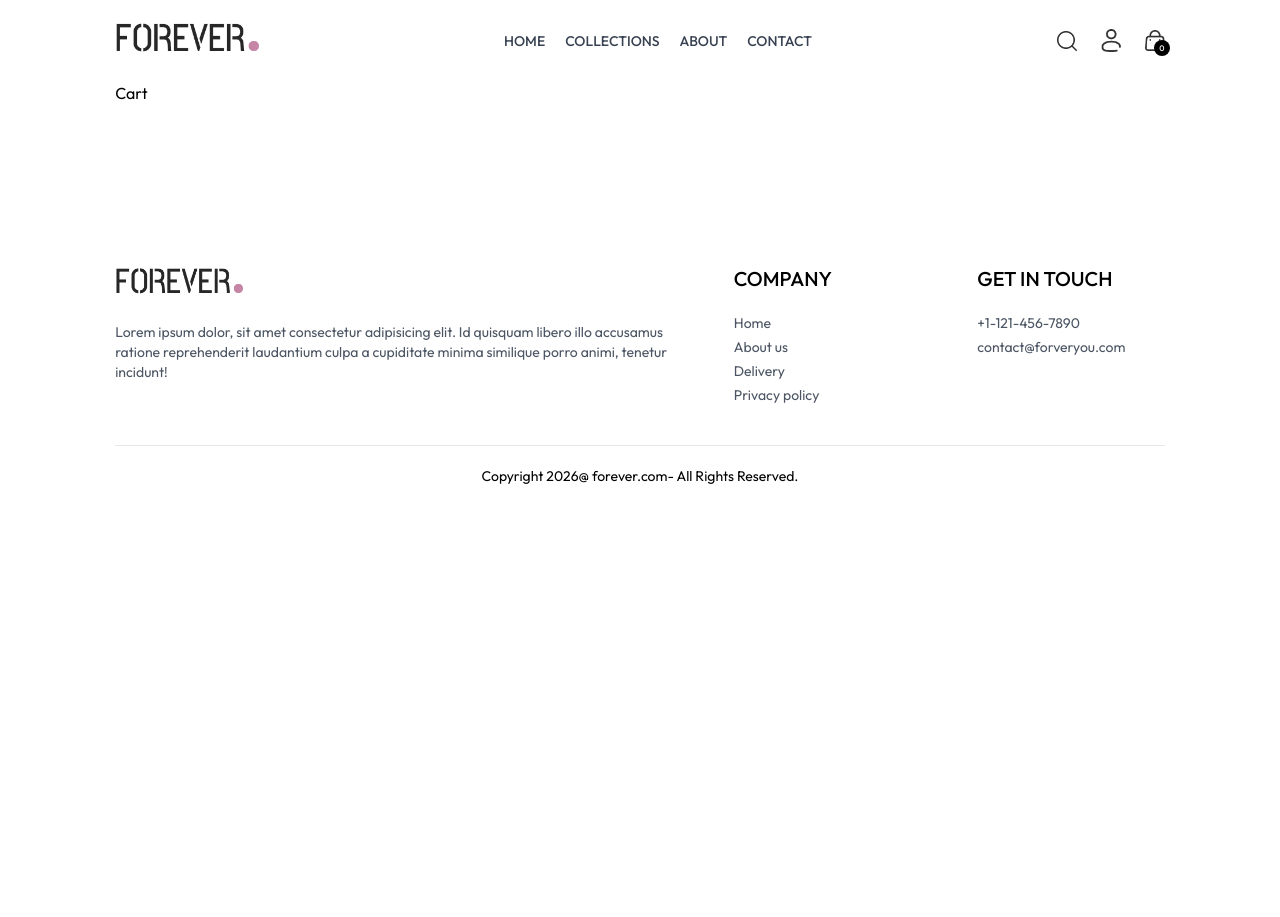
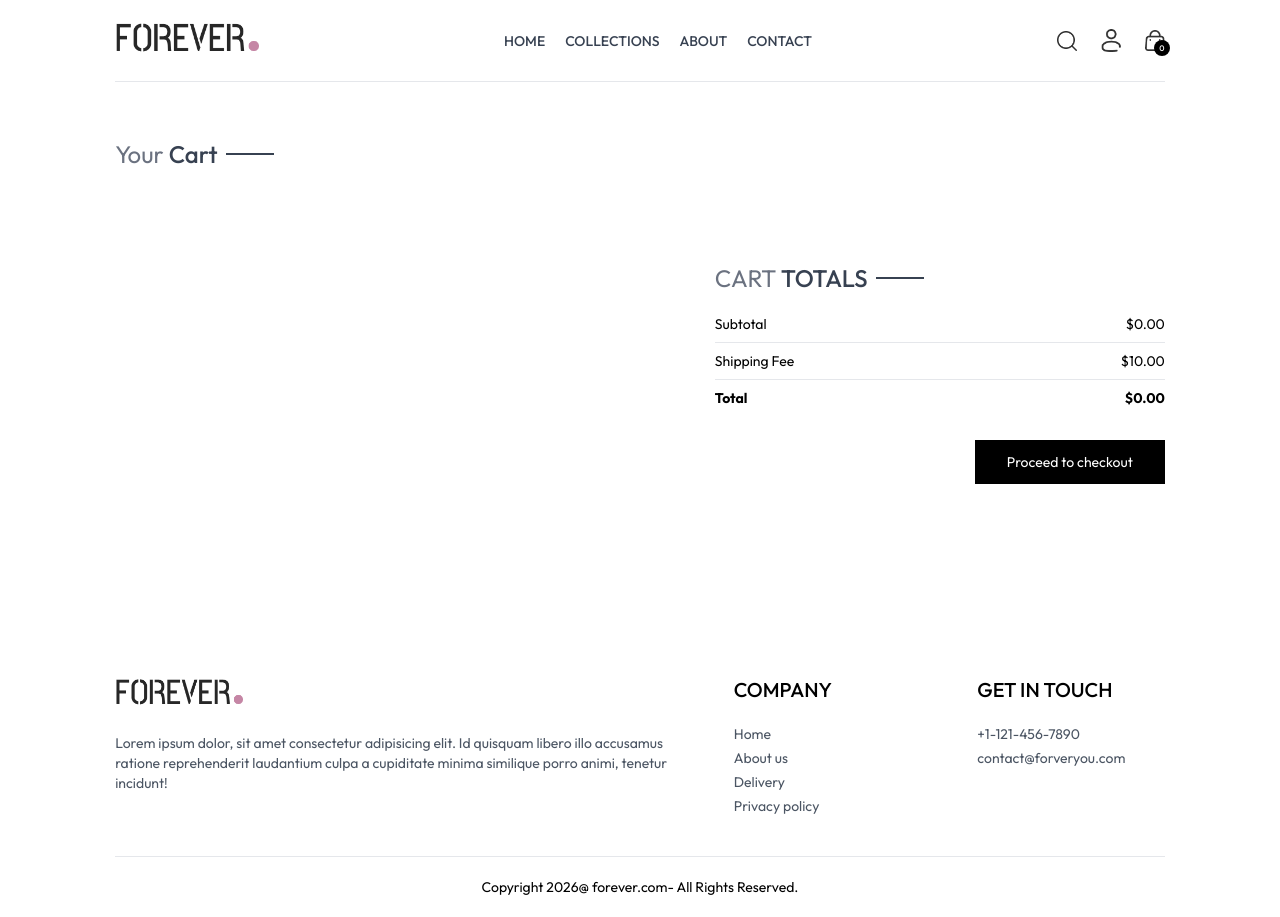
Before and after one commit to arpitkesharwani77/e-commerce, a React (Vite) app in the folder frontend/: page /cart in a window 1280 px wide. Before the commit the page ends 800 px from the top, so only its background shows below. Built offline with nearby package versions, Linux system fonts and the light colour scheme.

Commit message:
add cart page

```diff
--- /dev/null
+++ b/frontend/src/components/CartTotal.jsx
@@ -0,0 +1,42 @@
+import React, { useContext } from 'react'
+import ShopContext from '../context/shop-context'
+import Title from './Title'
+
+const CartTotal = () => {
+
+    const{currency,delivery_fee,getCartAmount}=useContext(ShopContext)
+  return (
+    <div className="w-full">
+      <div className="text-2xl">
+        <Title text1={"CART"} text2={"TOTALS"} />
+      </div>
+
+      <div className="flex flex-col gap-2 mt-2 text-sm">
+        <div className="flex justify-between">
+          <p>Subtotal</p>
+          <p>
+            {currency}
+            {getCartAmount()}.00
+          </p>
+        </div>
+        <hr />
+        <div className="flex justify-between">
+          <p>Shipping Fee</p>
+          <p>
+            {currency}
+            {delivery_fee}.00
+          </p>
+        </div>
+
+        <hr />
+
+        <div className="flex justify-between">
+            <b>Total</b>
+            <b>{currency}{getCartAmount()===0? 0: getCartAmount()+delivery_fee}.00</b>
+        </div>
+      </div>
+    </div>
+  );
+}
+
+export default CartTotal
--- a/frontend/src/context/ShopContext.jsx
+++ b/frontend/src/context/ShopContext.jsx
@@ -1,6 +1,7 @@
 import ShopContext from "./shop-context";
 import { products } from "../assets/assets";
-import {  useState } from "react";
+import { useState } from "react";
+import { useNavigate } from "react-router-dom";
 
 const ShopContextProvider = (props) => {
   const currency = "$";
@@ -9,6 +10,8 @@ const ShopContextProvider = (props) => {
   const [showSearch, setShowSearch] = useState(false);
 
   const [cartItems, setCartItems] = useState([]);
+
+  const navigate=useNavigate()
 
   const addToCart = (itemId, size) => {
     // Guard: ensure size is selected
@@ -51,6 +54,32 @@ const ShopContextProvider = (props) => {
     return totalCount;
   };
 
+  const updateQuantity = async (itemId, size, quantity) => {
+    const cartData = structuredClone(cartItems);
+
+    cartData[itemId][size] = quantity;
+    setCartItems(cartData);
+  };
+
+  const getCartAmount = () => {
+    let totalAmount = 0;
+
+    for (const items in cartItems) {
+      let itemInfo = products.find((product) => product._id === items);
+
+      for (const item in cartItems[items]) {
+        try {
+          if (cartItems[items][item] > 0) {
+            totalAmount += itemInfo.price * cartItems[items][item];
+          }
+        } catch (error) {
+          console.log(error);
+        }
+      }
+    }
+    return totalAmount;
+  };
+
   const value = {
     products,
     currency,
@@ -62,6 +91,9 @@ const ShopContextProvider = (props) => {
     cartItems,
     addToCart,
     getCartCount,
+    updateQuantity,
+    getCartAmount,
+    navigate
   };
   return (
     <ShopContext.Provider value={value}>{props.children}</ShopContext.Provider>
--- a/frontend/src/pages/Cart.jsx
+++ b/frontend/src/pages/Cart.jsx
@@ -1,9 +1,105 @@
-import React from 'react'
+import React, { useContext, useEffect, useState } from "react";
+import ShopContext from "../context/shop-context";
+import Title from "../components/Title";
+import { assets } from "../assets/assets";
+import CartTotal from "../components/CartTotal";
 
 const Cart = () => {
+  const { products, currency, cartItems, updateQuantity, navigate } =
+    useContext(ShopContext);
+
+  const [cartData, setCartData] = useState([]);
+
+  useEffect(() => {
+    let tempData = [];
+
+    for (const items in cartItems) {
+      for (const item in cartItems[items]) {
+        if (cartItems[items][item] > 0) {
+          tempData.push({
+            _id: items,
+            size: item,
+            quantity: cartItems[items][item],
+          });
+        }
+      }
+    }
+
+    setCartData(tempData);
+  }, [cartItems]);
   return (
-    <div>Cart</div>
-  )
-}
+    <div className="border-t pt-14">
+      <div className="text-2xl mb-3">
+        <Title text1={"Your"} text2={"Cart"} />
+      </div>
+      <div>
+        {cartData.map((item, idx) => {
+          const productData = products.find(
+            (product) => product._id === item._id
+          );
 
-export default Cart
+          return (
+            <div
+              key={idx}
+              className="py-4 border-t border-b text-gray-700 grid grid-cols-[4fr_0.5fr_0.5fr] sm:grid-cols-[4fr_2fr_0.5fr] items-center gap-4"
+            >
+              <div className="flex items-start gap-6">
+                <img className="w-16 sm:w-20" src={productData.image[0]} />
+                <div>
+                  <p className="text-xs sm:text-lg font-medium">
+                    {productData.name}
+                  </p>
+                  <div className="flex items-center gap-5 mt-2">
+                    <p>
+                      {currency}
+                      {productData.price}
+                    </p>
+                    <p className="px-2 sm:px-3 sm:py-1 border bg-slate-50">
+                      {item.size}
+                    </p>
+                  </div>
+                </div>
+              </div>
+              <input
+                onChange={(e) =>
+                  e.target.value === "" || e.target.value === "0"
+                    ? null
+                    : updateQuantity(
+                        item._id,
+                        item.size,
+                        Number(e.target.value)
+                      )
+                }
+                className="border max-w-10 sm:max-w-20 px-1 sm:px-2 py-1"
+                type="number"
+                min={1}
+                defaultValue={item.quantity}
+              />
+              <img
+                onClick={() => updateQuantity(item._id, item.size, 0)}
+                className="w-4 sm:w-5 cursor-pointer mr-4"
+                src={assets.bin_icon}
+              />
+            </div>
+          );
+        })}
+
+        <div className="flex justify-end my-20">
+          <div className="w-full sm:w-[450px]">
+            <CartTotal />
+            <div className="w-full text-end">
+              <button
+                onClick={() => navigate("/place-order")}
+                className="bg-black text-white text-sm my-8 px-8 py-3"
+              >
+                Proceed to checkout
+              </button>
+            </div>
+          </div>
+        </div>
+      </div>
+    </div>
+  );
+};
+
+export default Cart;
```
